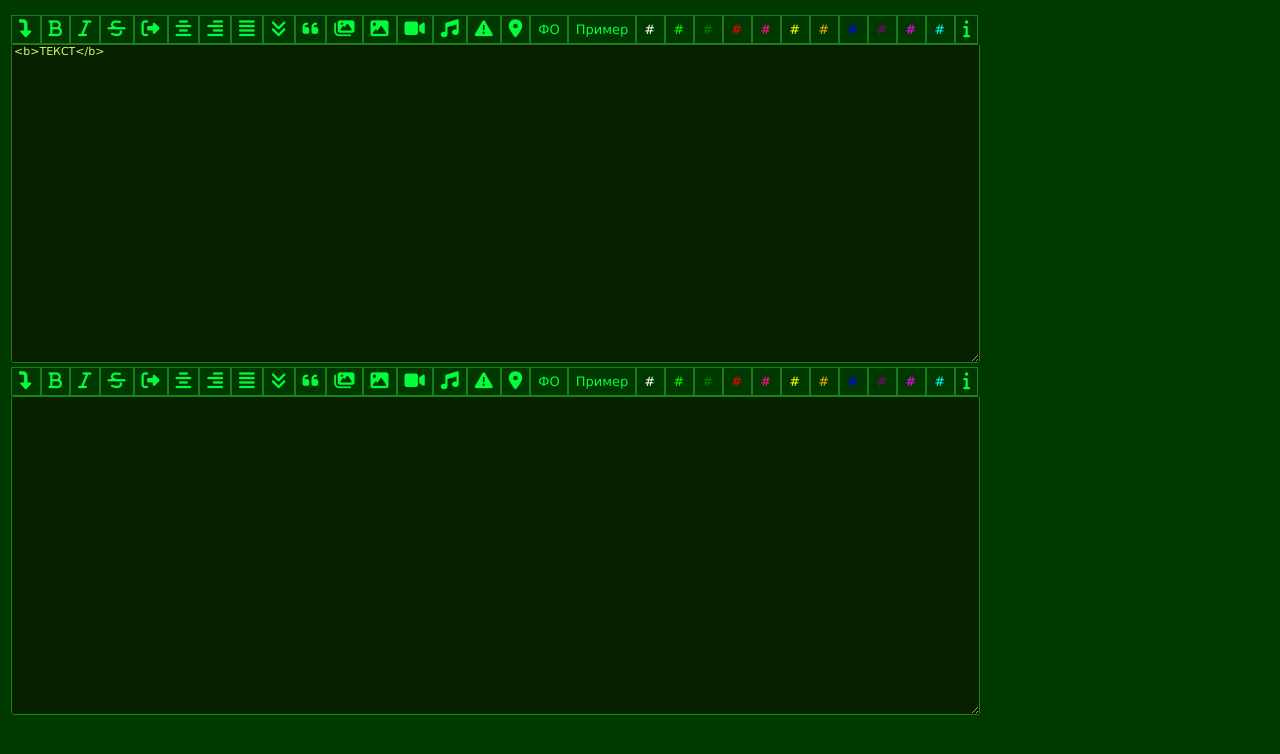
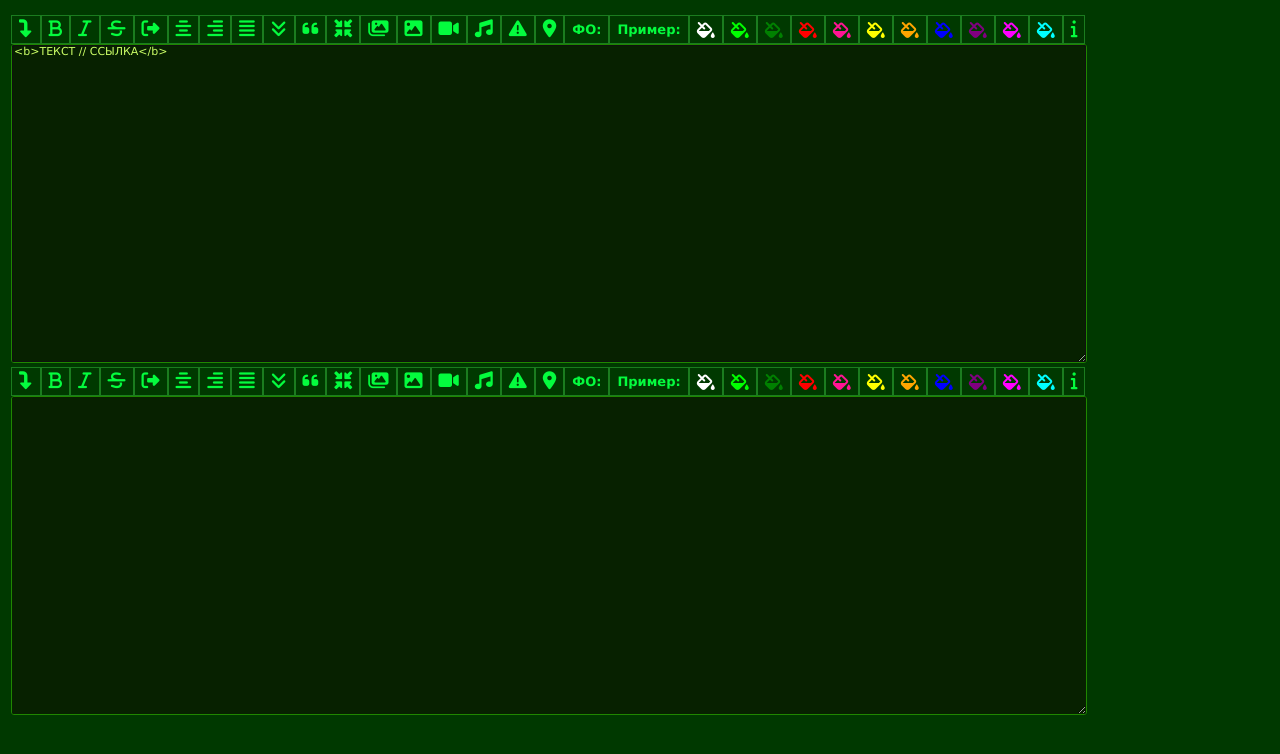
Before and after one commit to KRUMKACZ/EnEditPanel, a plain HTML site: page index.html in a window 1280 px wide. Both pictures are taken after a click on the element 55 px from the left and 29 px from the top of the page. Drawn offline with nearby package versions, Linux system fonts and the light colour scheme.

Commit message:
feat: add style color btn, add img btn

```diff
--- a/enEditPanel.js
+++ b/enEditPanel.js
@@ -31,6 +31,11 @@ div.stylebuttonico {
     font-size: 18px;
     line-height: 27px;
 }
+
+i.style-colors-ico {
+    padding-top: 6px;
+    font-size: 16px;
+}
 </style>`
 );
 
@@ -39,7 +44,7 @@ div.stylebuttonico {
  * @param {string} value
  * @returns {string}
  */
-function selectionReplacer(value) {}
+function selectionReplacer(value) { }
 
 /**
  * Replace selected text (or paste text at cursor) in `txtarea`
@@ -121,6 +126,11 @@ buttons.push({
   template: '<hr><blockquote> $selection </blockquote><hr>',
 });
 buttons.push({
+  title: 'Изображение c ограничением размера в %',
+  icon: 'fa-minimize',
+  template: '<a href="$selection" target="_blank"><img src="$selection" width="50%" height="50%"></a>',
+});
+buttons.push({
   title: 'Изображение в виде ссылки',
   icon: 'fa-images',
   template: '<a href="$selection" target="_blank"><img src="$selection"></a>',
@@ -158,12 +168,12 @@ buttons.push({
 });
 buttons.push({
   title: 'Форма ответа',
-  content: 'ФО',
+  content: '<b>ФО:</b>',
   template: '<span style="color: yellow;"><b>ФО:</b> $selection </span>',
 });
 buttons.push({
   title: 'Пример ответа',
-  content: 'Пример',
+  content: '<b>Пример:</b>',
   template: '<span style="color: yellow;"><b>Пример:</b> $selection </span>',
 });
 
@@ -182,7 +192,7 @@ const colors = [
 ];
 const colorButtons = colors.map((x) => ({
   title: x[1],
-  content: `<span style="color: ${x[0]}">#</span>`,
+  content: `<span style="color: ${x[0]}"><i class="fas fa-fill-drip style-colors-ico"></i></span>`,
   template: `<span style="color: ${x[0]}">$selection</span>`,
 }));
 
@@ -194,7 +204,7 @@ const author = {
 
 Предложения по улучшению и расширению функционала панели пишем: ТГ: @free_md
 
-© 2019 Viruss / arena.en.cx`),
+© 2019 Viruss // Refactoring - OldBuddy // arena.en.cx`),
 };
 
 // for each textarea attach toolbar
@@ -204,17 +214,18 @@ $('div.enPnl1 > textarea.textarea_blank').each((_, textarea) => {
     button.type = 'button';
     button.title = x.title;
     button.className = x.content ? 'stylebutton' : 'stylebuttonico';
+
     const content = x.content ?? `<i class="fas ${x.icon}"></i>`;
     button.innerHTML = content;
     button.onclick = x.onclick
       ? () => x.onclick(textarea)
       : () =>
-          replaceText(textarea, (selection) =>
-            x.template.replaceAll(
-              '$selection',
-              selection || (x.emptyPlaceholder ?? 'ТЕКСТ')
-            )
-          );
+        replaceText(textarea, (selection) =>
+          x.template.replaceAll(
+            '$selection',
+            selection || (x.emptyPlaceholder ?? 'ТЕКСТ // ССЫЛКА')
+          )
+        );
     return button;
   });
 
```
Also changed, not shown: index.html (+8 -5 lines), 1 other file.
